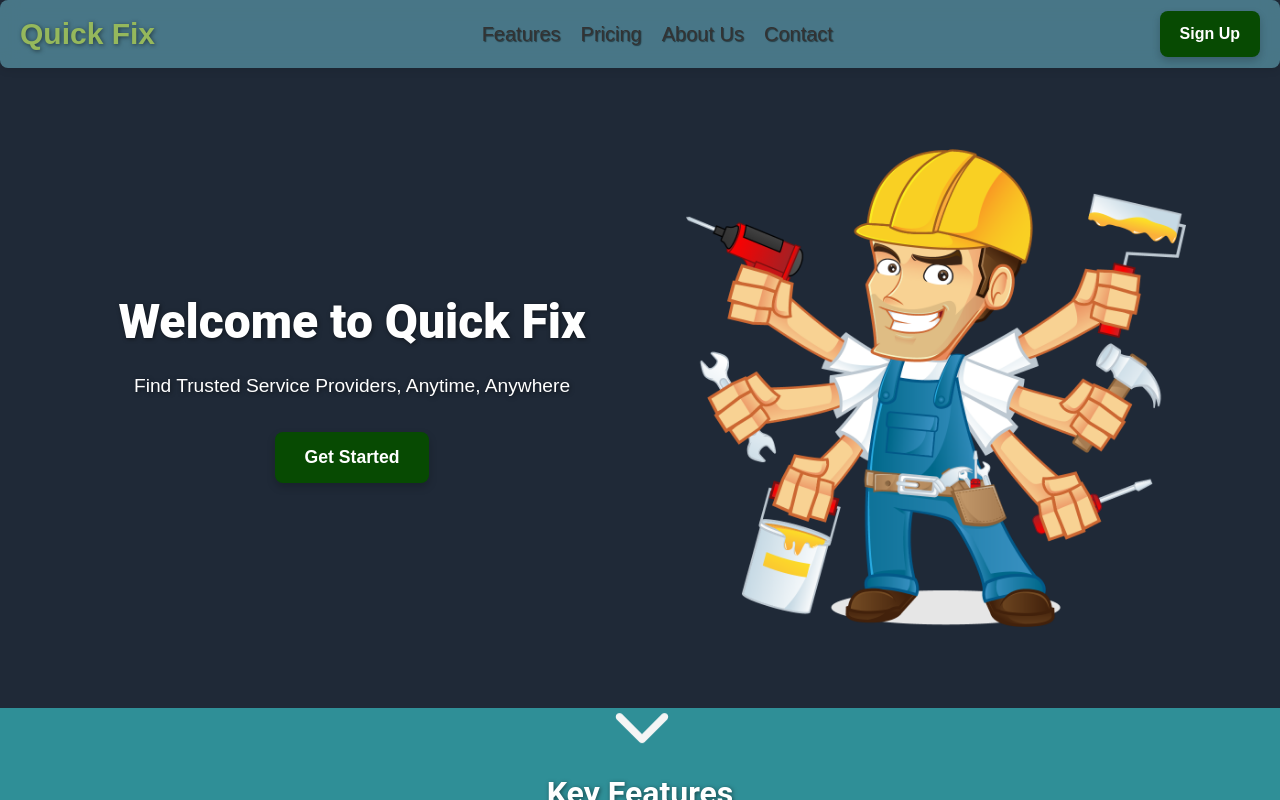
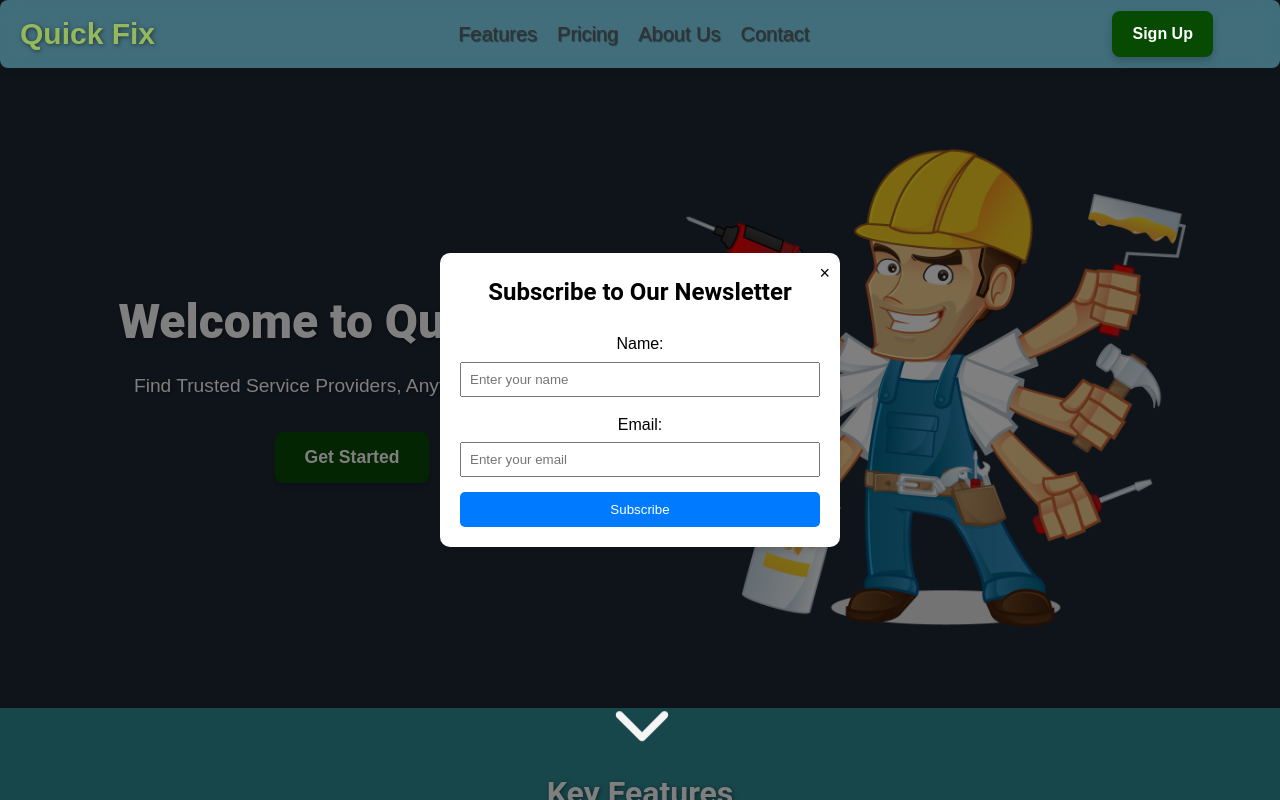
Before and after one commit to andreeas11/landing, a React (Create React App) app: page / in a window 1280 px wide. Both pictures are taken after a click on the button "Get Started". Shown: the top 800 px of the page. Built offline with nearby package versions, Linux system fonts and the light colour scheme.

Commit message:
add subscribe to newsletter popup

```diff
--- a/src/components/Header.js
+++ b/src/components/Header.js
@@ -1,4 +1,9 @@
+import React, { useState } from 'react';
+import NewsletterPopup from "./Newsletter"; // Import your popup component
+
 export default function Header() {
+  const [isPopupOpen, setIsPopupOpen] = useState(false);
+
   return (
     <header className="header">
       <a href="#landing_page" className="logo" style={{ textShadow: "1px 1px 4px rgba(0, 0, 0, 0.5)",  fontSize: "30px", }}>Quick Fix</a>
@@ -8,8 +13,15 @@ export default function Header() {
         <a href="#about" style={{fontSize: '20px', textShadow: "1px 1px 1px rgba(0, 0, 0, 0.5)" }}>About Us</a>
         <a href="#contact" style={{fontSize: '20px',  textShadow: "1px 1px 1px rgba(0, 0, 0, 0.5)" }}>Contact</a>
       </nav>
-      <a href="#signup" className="cta-button">Sign Up</a>
-
+      <a href="#signup" className="cta-button" style={{ marginRight: "-20vw"}}
+        onClick={() => setIsPopupOpen(true)} // Open popup on click
+      >
+        Sign Up
+      </a>
+      <NewsletterPopup
+        isPopupOpen={isPopupOpen}
+        setIsPopupOpen={setIsPopupOpen}
+      />
     </header>
   );
 }
--- a/src/components/Hero.js
+++ b/src/components/Hero.js
@@ -1,7 +1,10 @@
-import React from 'react';
+import React, { useState } from 'react';
 import { IoIosArrowDown } from 'react-icons/io';
+import NewsletterPopup from "./Newsletter"; // Import your popup component
 
 export default function Hero() {
+  const [isPopupOpen, setIsPopupOpen] = useState(false);
+
   const scrollDown = () => {
     window.scrollBy({
       top: window.innerHeight, // Scroll by one full viewport height
@@ -17,11 +20,21 @@ export default function Hero() {
       <p style={{ color: "#ffffff", textShadow: "1px 1px 4px rgba(0, 0, 0, 0.5)", marginLeft: "-45vw" }}>
       Find Trusted Service Providers, Anytime, Anywhere
       </p>
-      <button className="cta-button" style={{ marginLeft: "-45vw"}}>Get Started</button>
+      {/* <button className="cta-button" style={{ marginLeft: "-45vw"}}>Get Started</button> */}
+
+      <button className="cta-button" style={{ marginLeft: "-45vw"}}
+        onClick={() => setIsPopupOpen(true)} // Open popup on click
+      >
+        Get Started
+      </button>
+      <NewsletterPopup
+        isPopupOpen={isPopupOpen}
+        setIsPopupOpen={setIsPopupOpen}
+      />
       <IoIosArrowDown
         className="arrow"
         onClick={scrollDown} // Add onClick event to trigger scroll
       />
     </section>
   );
-}
+};
--- a/src/components/LandingPage.js
+++ b/src/components/LandingPage.js
@@ -4,9 +4,7 @@ import Hero from './Hero'
 import KeyFeatures from './KeyFeatures'
 import ValueProposition from './ValueProposition'
 import CompetitiveAdvantage from './CompetitiveAdvantage'
-import EmailSignup from './EmailSignup'
 import Footer from './Footer'
-import MailForm from './Newsletter'
 
 export default function LandingPage() {
   return (
@@ -17,8 +15,6 @@ export default function LandingPage() {
         <KeyFeatures />
         <ValueProposition />
         <CompetitiveAdvantage />
-        <EmailSignup />
-        <MailForm/>
       </main>
       <Footer />
     </div>
--- a/src/components/Newsletter.js
+++ b/src/components/Newsletter.js
@@ -1,9 +1,9 @@
 import React, { useState } from "react";
 import { collection, addDoc } from "firebase/firestore";
 import { firestore } from "../firebase";
-import posthog from 'posthog-js';
+import posthog from "posthog-js";
 
-const Newsletter = () => {
+const NewsletterPopup = ({ isPopupOpen, setIsPopupOpen }) => {
   const [name, setName] = useState("");
   const [email, setEmail] = useState("");
   const [status, setStatus] = useState("");
@@ -17,8 +17,8 @@ const Newsletter = () => {
         email: email,
       });
 
-      posthog.identify(name, {name: name});
-      posthog.capture('newsletter subscribe', { property: 'value' })
+      posthog.identify(name, { name: name });
+      posthog.capture("newsletter subscribe", { property: "value" });
 
       setStatus("Thank you for subscribing!");
       setName("");
@@ -30,7 +30,49 @@ const Newsletter = () => {
   };
 
   return (
-    <div style={{ maxWidth: "400px", margin: "0 auto", padding: "20px" }}>
+    <div>
+      {/* Popup Modal */}
+      {isPopupOpen && (
+        <div
+          style={{
+            position: "fixed",
+            top: 0,
+            left: 0,
+            width: "100vw",
+            height: "100vh",
+            backgroundColor: "rgba(0, 0, 0, 0.5)",
+            display: "flex",
+            justifyContent: "center",
+            alignItems: "center",
+          }}
+        >
+          <div
+            style={{
+              backgroundColor: "#fff",
+              padding: "20px",
+              borderRadius: "10px",
+              boxShadow: "0 4px 6px rgba(0, 0, 0, 0.1)",
+              width: "400px",
+              position: "relative",
+            }}
+          >
+            {/* Close Button */}
+            <button
+              onClick={() => setIsPopupOpen(false)}
+              style={{
+                position: "absolute",
+                top: "10px",
+                right: "10px",
+                background: "none",
+                border: "none",
+                fontSize: "18px",
+                cursor: "pointer",
+              }}
+            >
+              &times;
+            </button>
+
+            {/* Newsletter Form */}
             <h2>Subscribe to Our Newsletter</h2>
             <form onSubmit={handleSubmit}>
               <div style={{ marginBottom: "10px" }}>
@@ -72,9 +114,14 @@ const Newsletter = () => {
                 Subscribe
               </button>
             </form>
-      {status && <p style={{ marginTop: "10px", color: "#007bff" }}>{status}</p>}
+            {status && (
+              <p style={{ marginTop: "10px", color: "#007bff" }}>{status}</p>
+            )}
+          </div>
+        </div>
+      )}
     </div>
   );
 };
 
-export default Newsletter;
+export default NewsletterPopup;
```
Lines whose indentation alone changed are shown as unchanged.
